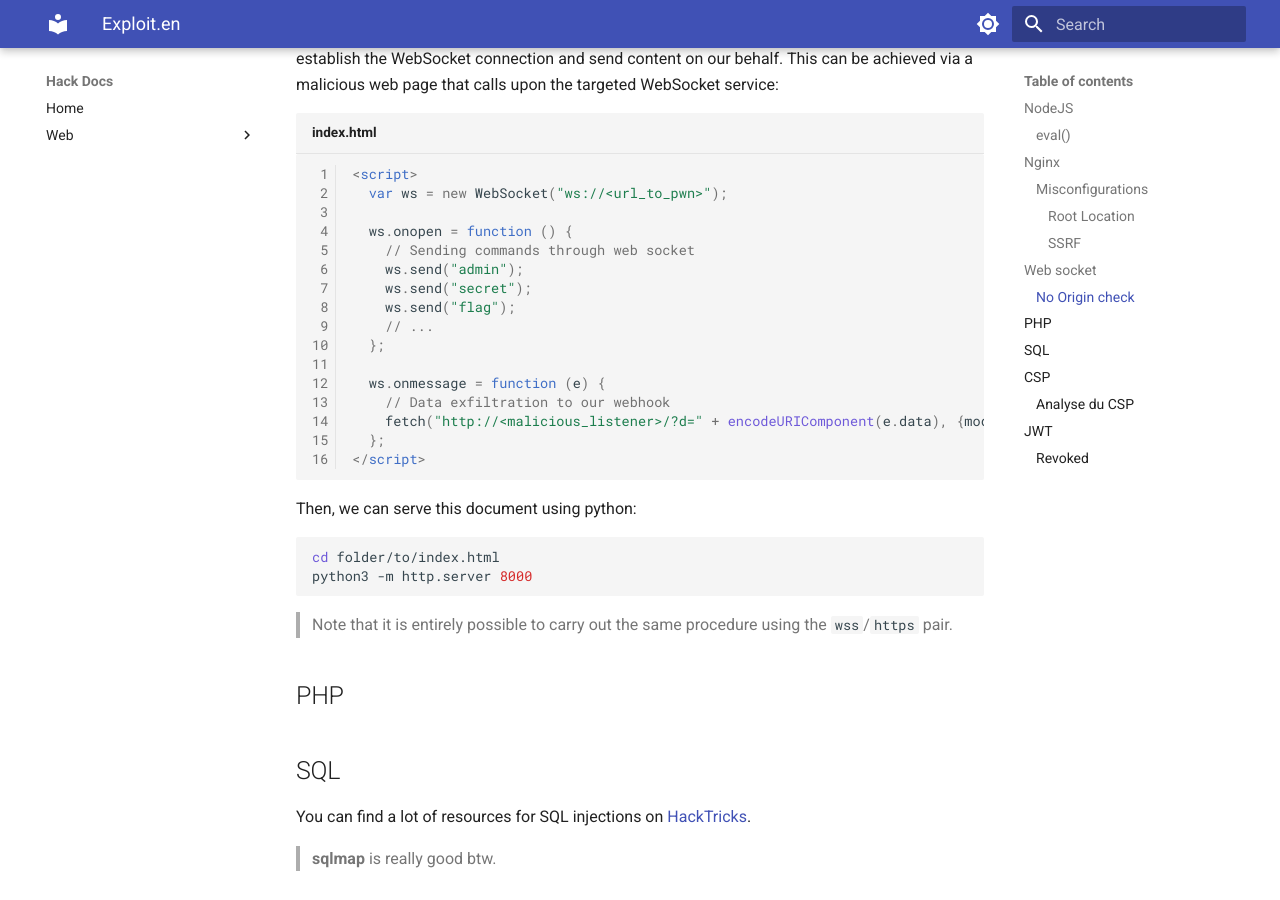
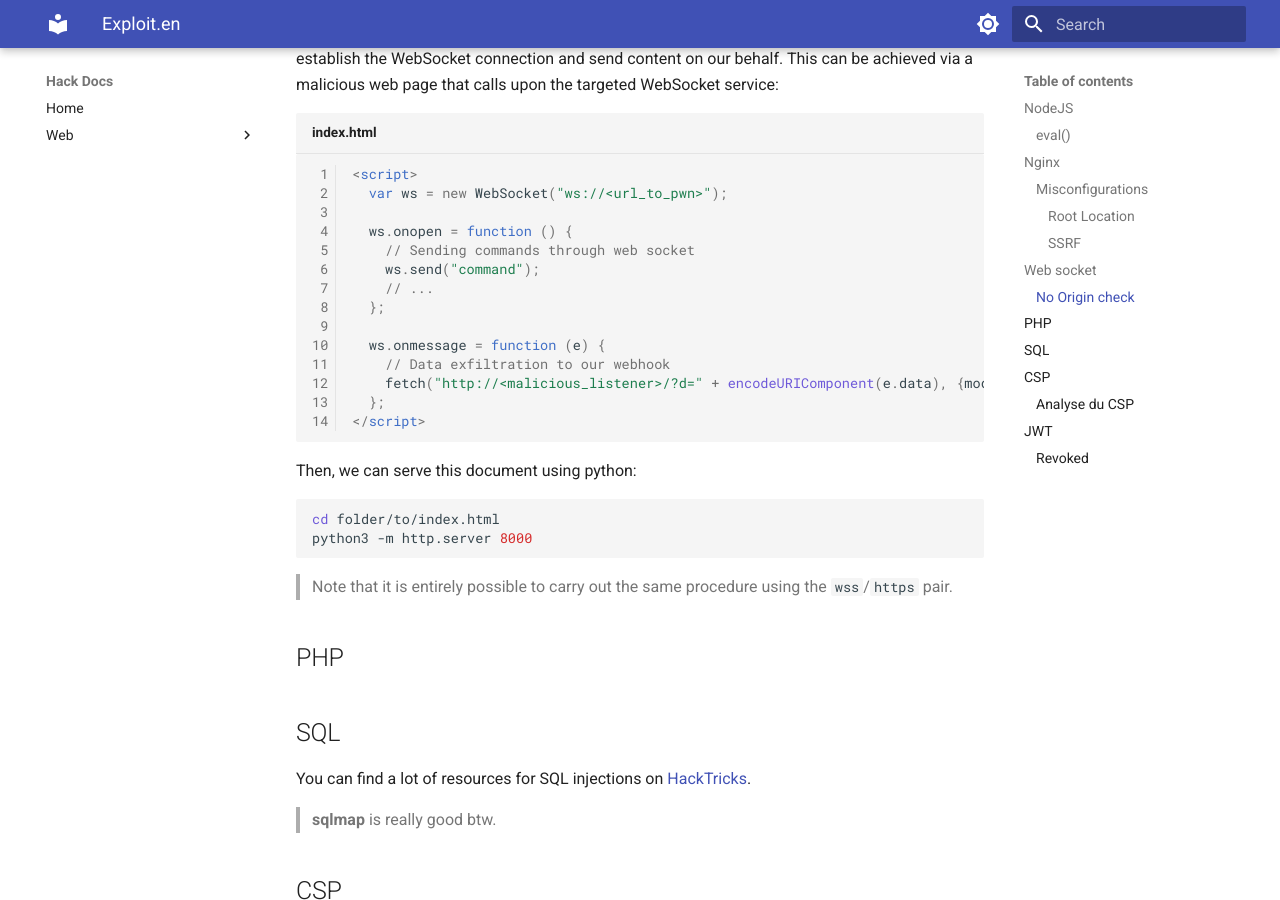
Before and after one commit to Lilierd/hack_docs, an MkDocs documentation site: the page built from docs/web/exploit.en.md, in a window 1280 px wide and 900 px high, scrolled down 2593 px. Built offline with MkDocs 1.6.1 and Material for MkDocs 9.7.7, drawn with Linux system fonts in a browser that asks for light colours.

Commit message:
changed ws in exploit

```diff
--- a/docs/web/exploit.en.md
+++ b/docs/web/exploit.en.md
@@ -102,9 +102,7 @@ If a WebSocket connection is not verified, it is possible to make a user with gr
 
   ws.onopen = function () {
     // Sending commands through web socket
-    ws.send("admin");
-    ws.send("secret");
-    ws.send("flag");
+    ws.send("command");
     // ...
   };
 
```
Also changed, not shown: docs/web/exploit.md (+1 -3 lines).
